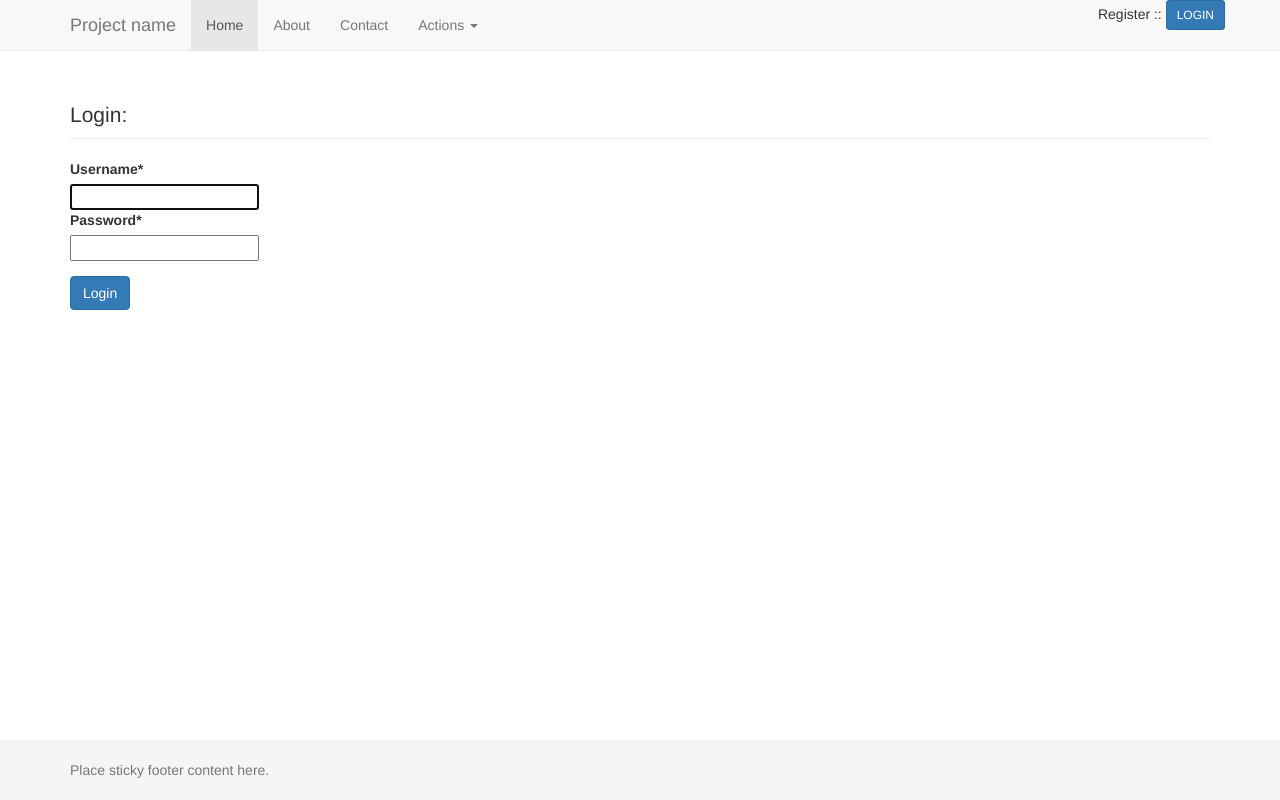
After one commit to Utegrad/py_event_organizer, a Django app: page /login/ in a window 1280 px wide. The commit adds this page. Run offline with Django 3.2, Linux system fonts and the light colour scheme; some libraries are stand-ins or nearby versions.

Commit message:
added login and logout pages

```diff
--- a/src/py_event_organizer/config/settings/common.py
+++ b/src/py_event_organizer/config/settings/common.py
@@ -71,3 +71,7 @@ AUTH_PASSWORD_VALIDATORS = [
 
 STATIC_URL = '/static/'
 STATICFILES_DIRS = (ROOT_DIR('static'), )
+
+LOGIN_REDIRECT_URL = 'core:index'
+LOGIN_URL = 'core:login'
+LOGOUT_REDIRECT_URL = 'core:index'
--- a/src/py_event_organizer/config/urls.py
+++ b/src/py_event_organizer/config/urls.py
@@ -22,7 +22,7 @@ from scheduler.views.standard import IndexView as SchedulerIndex
 urlpatterns = [
     url(r'^admin/', admin.site.urls),
     url(r'^scheduler/', include('scheduler.urls')),
-    url(r'^$', include('core.urls', namespace='core')),
+    url(r'^', include('core.urls', namespace='core')),
     url(r'^api/', include('core.api', namespace='api')),
 ]
 
--- a/src/py_event_organizer/core/urls.py
+++ b/src/py_event_organizer/core/urls.py
@@ -1,7 +1,9 @@
 from django.conf.urls import url
-
+from django.contrib.auth.views import logout, login
 from scheduler.views.standard import IndexView as scheduler_index
 
 urlpatterns = [
     url(r'^$', view=scheduler_index.as_view(), name='index'),
+    url(r'^login/$', view=login, name='login'),
+    url(r'^logout/$', view=logout, name='logout'),
 ]
--- a/src/py_event_organizer/templates/generic_base.html
+++ b/src/py_event_organizer/templates/generic_base.html
@@ -61,6 +61,17 @@
                   </ul>
                 </li>
               </ul>
+                {% block navbar_login %}
+                <div id="auth_id" class="navbar-right">
+                  {% if user.is_anonymous %}
+                      Register &colon;&colon;
+                  <a class="btn btn-primary btn-sm" href="{% url 'core:login' %}" role="button">LOGIN</a>
+                  {% else %}
+                      <p>{{ user }}</p>
+                    <a class="btn btn-warning btn-sm" href="{% url 'core:logout' %}" role="button">LOGOUT</a>
+                  {% endif %}
+              </div>
+                {% endblock navbar_login %}
             </div><!--/.nav-collapse -->
           </div>
         </nav>
--- /dev/null
+++ b/src/py_event_organizer/templates/registration/login.html
@@ -0,0 +1,19 @@
+{% extends 'generic_base.html' %}
+{% load crispy_forms_tags %}
+{% load staticfiles %}
+
+{% block main_content %}
+<div>
+        <p class="page-header lead">Login:</p>
+    <form method="post" action="{% url 'core:login' %}">
+        <div class="form-group">
+                {% csrf_token %}
+                {{ form|crispy }}
+                <input type="hidden" name="next" value="{{ next }}" />
+        </div>
+        <div class="form-group">
+            <button type="submit" class="btn btn-primary">Login</button>
+        </div>
+    </form>
+</div>
+{% endblock main_content %}
```
Also changed, not shown: src/py_event_organizer/scheduler/views/scheduler.py (+12 -6 lines), src/py_event_organizer/templates/registration/logout.html (added, +7 -0 lines).
